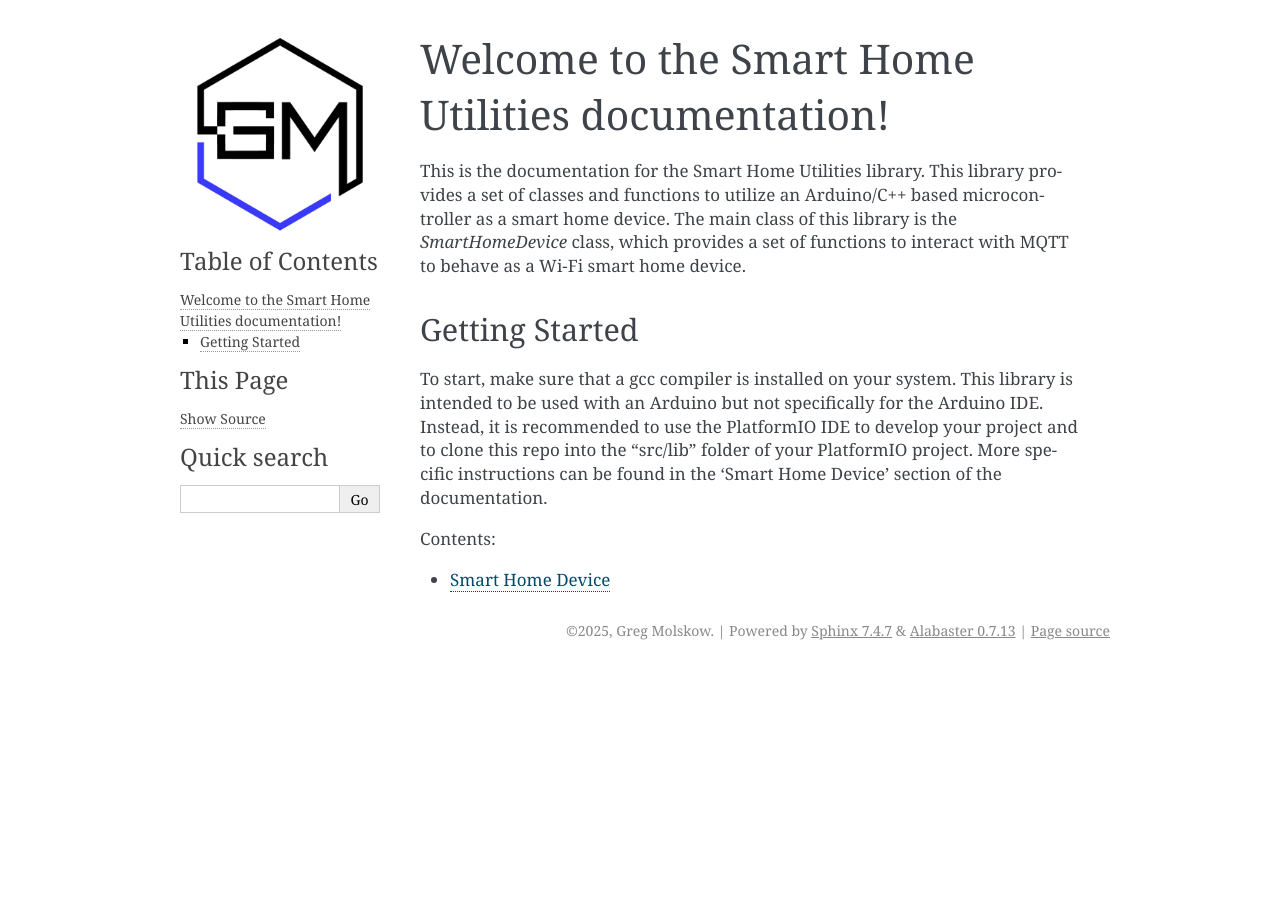
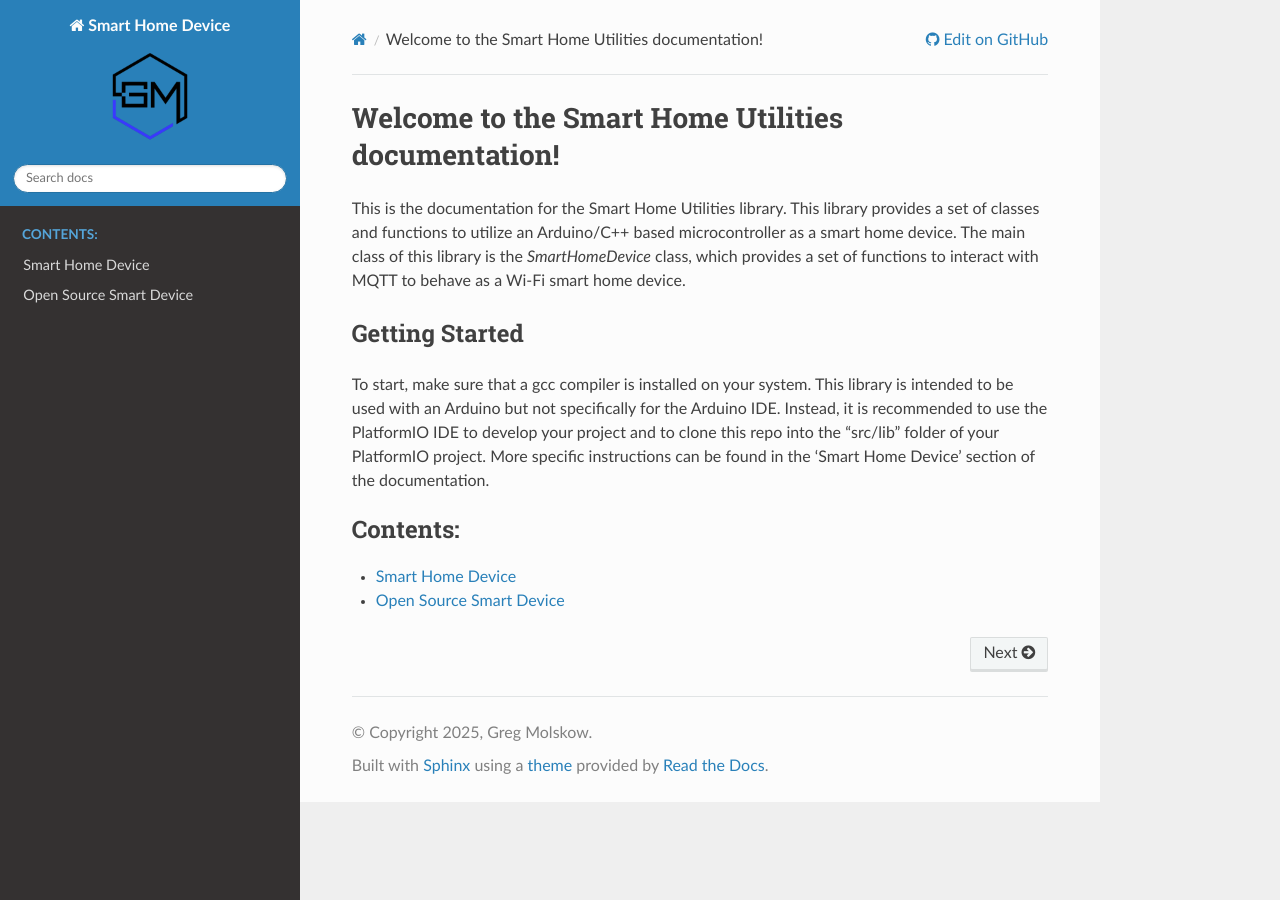
Before and after one commit to gregmolskow/SmartHomeUtils, a Sphinx documentation site: the page built from docs/index.rst, in a window 1280 px wide. Built offline with Sphinx 7.4.7 and the Read the Docs theme 3.1.0, drawn with Linux system fonts in a browser that asks for light colours.

Commit message:
CICD and base documentation setup
* bug fix

* update to branch rules

* added source to python setup

* move source command to after build

* typo fix

* made separate run for publish

* added python docs

```diff
--- a/docs/conf.py
+++ b/docs/conf.py
@@ -21,7 +21,7 @@ breathe_default_project = "Smart Home Device"
 templates_path = ['_templates']
 exclude_patterns = []
 
-html_theme = 'alabaster'
+html_theme = 'sphinx_rtd_theme'
 html_static_path = ['_static']
 html_logo = '_static/gm_logo.png'
 html_favicon = '_static/gm_logo_bkgrn.png'
--- a/docs/index.rst
+++ b/docs/index.rst
@@ -18,6 +18,7 @@ To start, make sure that a gcc compiler is installed on your system. This librar
    :caption: Contents:
 
    GMSmartHomeDevice/index
+   opensourcesmartdevice/index
 
 .. Indices and tables
 .. ==================
--- /dev/null
+++ b/docs/opensourcesmartdevice/index.rst
@@ -0,0 +1,9 @@
+Open Source Smart Device
+========================
+
+This module provides a set of classes and functions to interact with MQTT to behave as a Wi-Fi smart home device via python. This device is intended to be used with an MQTT Broker and Home Assistant.
+
+.. autoclass:: opensourcesmartdevice.MQTTClient
+   :members:
+   :undoc-members:
+   :show-inheritance:
--- a/src/opensourcesmartdevice/__init__.py
+++ b/src/opensourcesmartdevice/__init__.py
@@ -0,0 +1 @@
+from .MQTTClient import MQTTClient
```
Also changed, not shown: 4 other files.
